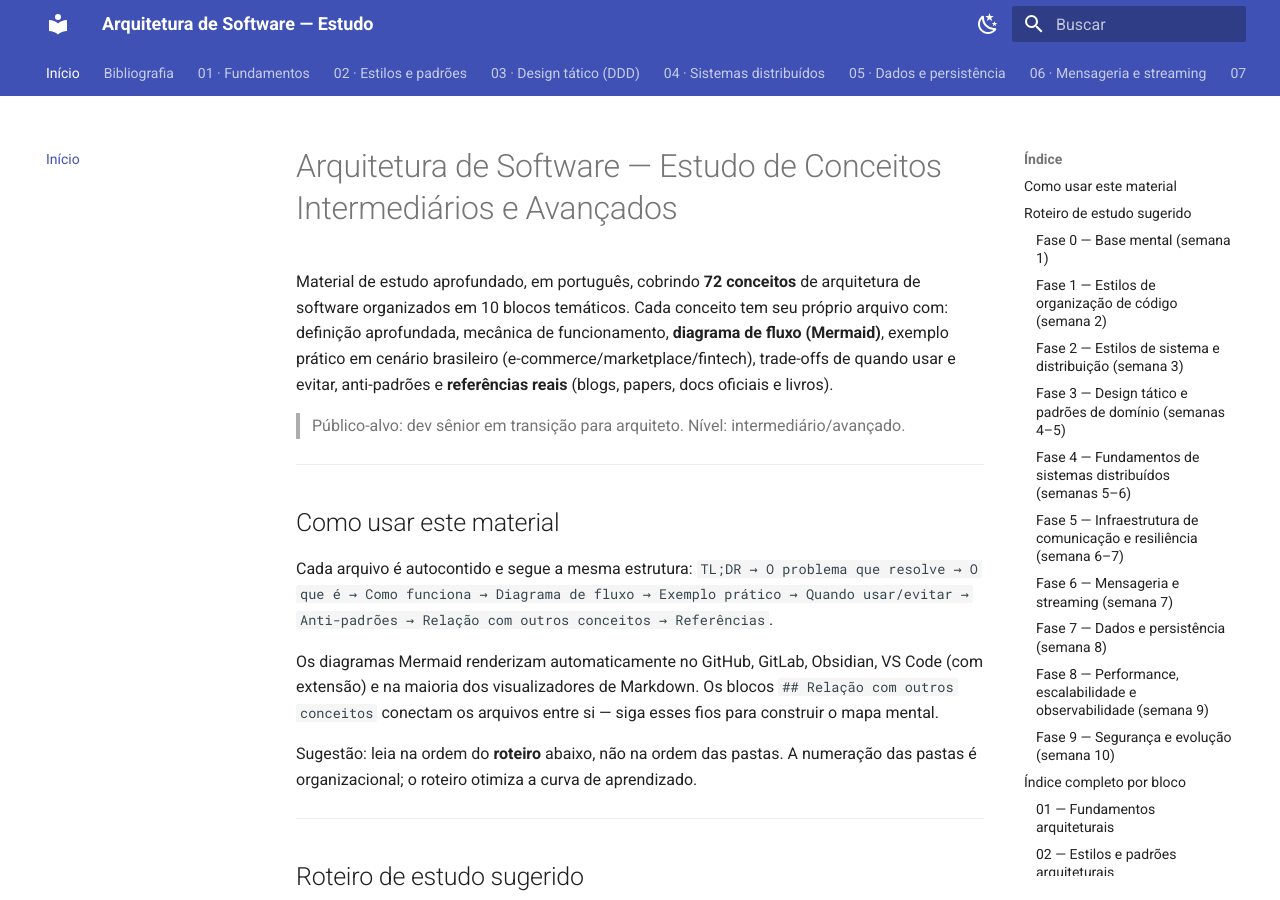
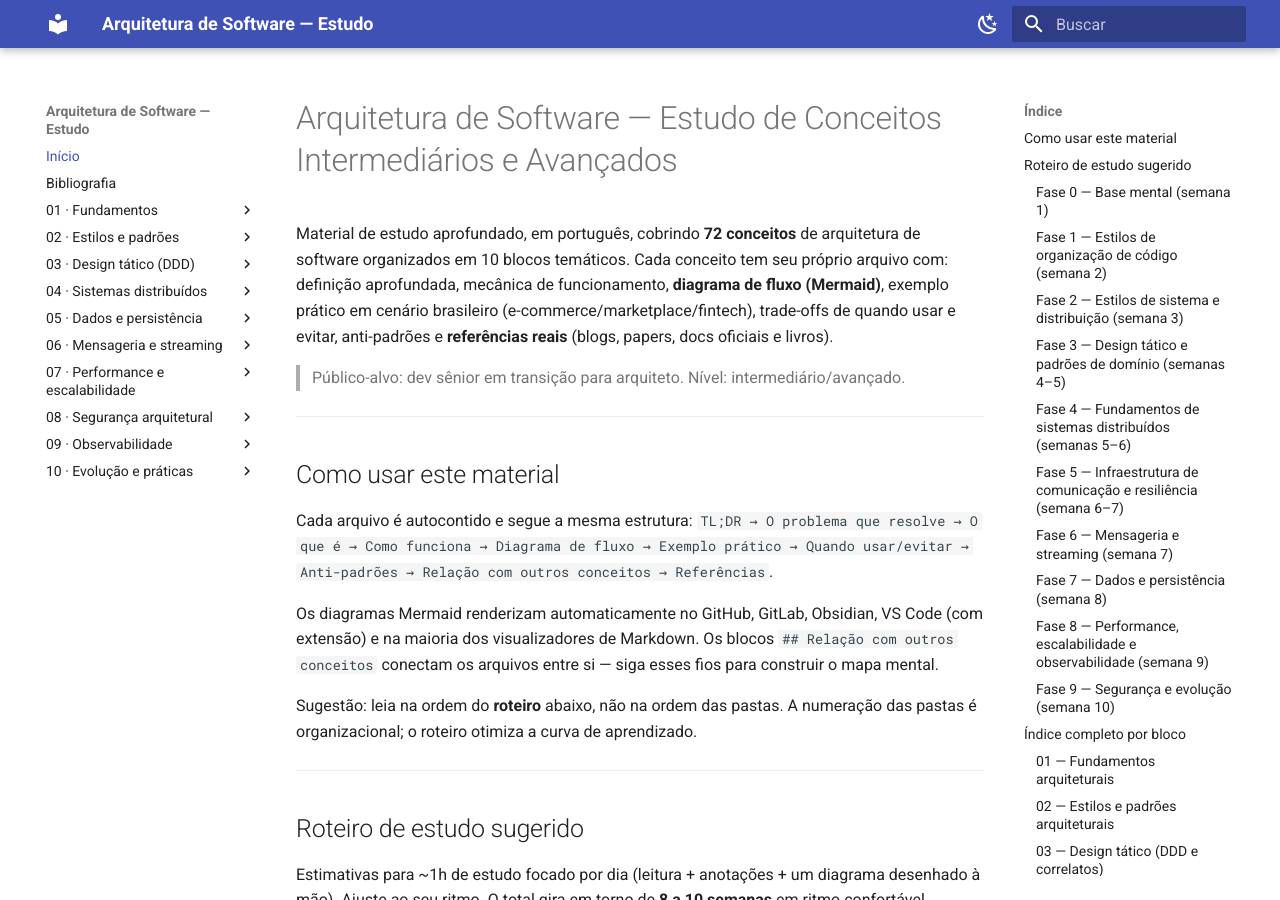
Before and after one commit to vinniimiranda/studies, an MkDocs documentation site: the page built from arquitetura-de-software/README.md, in a window 1280 px wide and 900 px high. Built offline with MkDocs 1.6.1 and Material for MkDocs 9.7.7, drawn with Linux system fonts in a browser that asks for light colours.

Commit message:
estilo: navegacao em sidebar lateral em vez de abas horizontais

```diff
--- a/mkdocs.yml
+++ b/mkdocs.yml
@@ -28,11 +28,12 @@ theme:
         icon: material/weather-sunny
         name: Mudar para modo claro
   features:
-    - navigation.tabs
-    - navigation.sections
+    # Navegação na barra lateral esquerda, com os 10 blocos recolhíveis
+    # (sem abas horizontais no topo, que causavam scroll lateral).
     - navigation.top
     - navigation.indexes
     - navigation.footer
+    - navigation.prune
     - toc.follow
     - search.suggest
     - search.highlight
```
